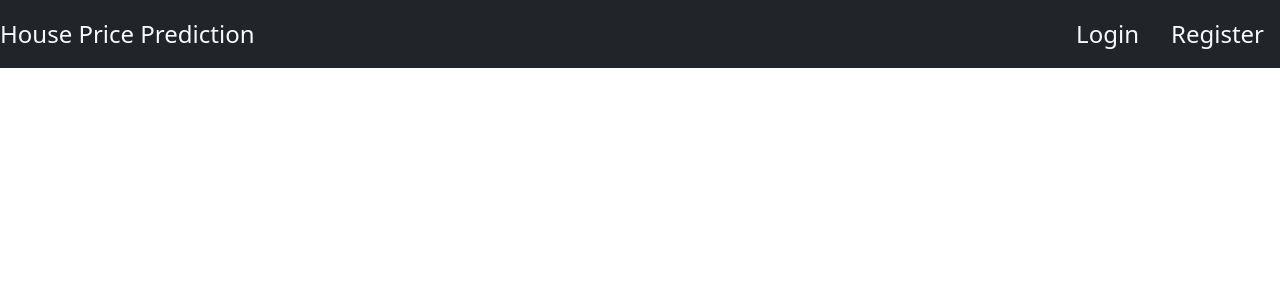
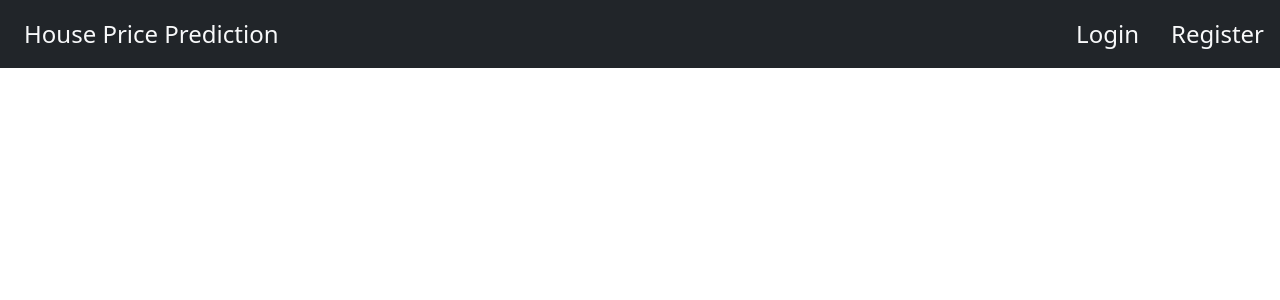
Before and after one commit to charankulal/House-Price-Prediction-using-ML, a Django app: template house_price_prediction/base/templates/base.html in a window 1280 px wide. Shown: the top 300 px of the page. Run offline with Django 3.2, Linux system fonts and the light colour scheme; the template is opened without the code that fills it, so the values that code supplies are empty; some libraries are stand-ins or nearby versions.

Commit message:
"Updated base.html template and modified db.sqlite3 database file."

```diff
--- a/house_price_prediction/base/templates/base.html
+++ b/house_price_prediction/base/templates/base.html
@@ -8,7 +8,7 @@
 </head>
 <body>
     <nav class="navbar navbar-expand-lg  bg-dark text-danger">
-        <a class="navbar-brand text-light fs-4" href="{% url '' %}">House Price Prediction</a>
+        <a class="navbar-brand text-light fs-4 mx-4" href="{% url '' %}">House Price Prediction</a>
         <div class="collapse navbar-collapse d-flex justify-content-end " id="navbarNav">
             <ul class="navbar-nav ">
                 {% if user.is_authenticated %}
```
Also changed, not shown: house_price_prediction/db.sqlite3.
